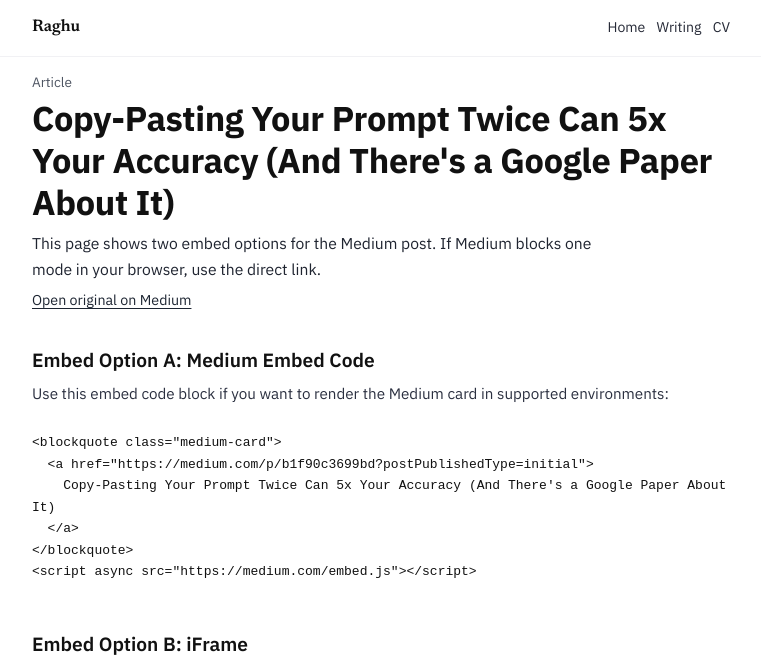
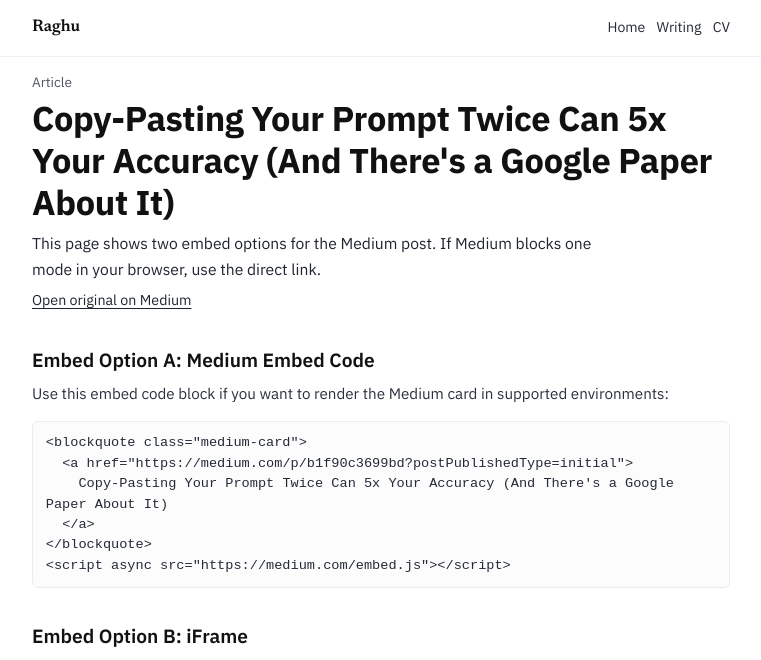
Before and after one commit to RogueTex/RogueTex.github.io, a Jekyll site: the page copy-pasting-prompt-twice.html, which Jekyll copies as it is, in a window 1280 px wide. Shown: the top 660 px of the page, without its empty margins (259-1020 px from the left). Built offline with Jekyll 4.4.1, drawn with Linux system fonts in a browser that asks for light colours; grey boxes are pictures that could not be loaded.

Commit message:
Polish Medium article detail page to match minimal theme

```diff
--- a/copy-pasting-prompt-twice.html
+++ b/copy-pasting-prompt-twice.html
@@ -37,7 +37,7 @@
     <section>
       <h2>Embed Option A: Medium Embed Code</h2>
       <p class="contact-line">Use this embed code block if you want to render the Medium card in supported environments:</p>
-      <pre class="project-item" style="white-space: pre-wrap; margin:0;"><code>&lt;blockquote class="medium-card"&gt;
+      <pre class="embed-code"><code>&lt;blockquote class="medium-card"&gt;
   &lt;a href="https://medium.com/p/b1f90c3699bd?postPublishedType=initial"&gt;
     Copy-Pasting Your Prompt Twice Can 5x Your Accuracy (And There's a Google Paper About It)
   &lt;/a&gt;
@@ -48,12 +48,12 @@
     <section>
       <h2>Embed Option B: iFrame</h2>
       <iframe
+        class="embed-frame"
         title="Medium article embed"
         src="https://medium.com/p/b1f90c3699bd?postPublishedType=initial"
         width="100%"
         height="800"
         loading="lazy"
-        style="border:1px solid #ececf0; border-radius: 8px; background:#fff;"
       ></iframe>
       <p class="contact-line">
         If the iframe does not load, open directly:
--- a/css/site.css
+++ b/css/site.css
@@ -194,6 +194,26 @@ h1 {
   font-size: 0.95rem;
 }
 
+.embed-code {
+  margin: 0.35rem 0 0;
+  padding: 0.7rem 0.8rem;
+  border: 1px solid var(--line);
+  border-radius: 6px;
+  background: #fcfcfd;
+  color: #242a37;
+  font-size: 0.85rem;
+  line-height: 1.5;
+  white-space: pre-wrap;
+  overflow-x: auto;
+}
+
+.embed-frame {
+  margin-top: 0.2rem;
+  border: 1px solid var(--line);
+  border-radius: 6px;
+  background: #fff;
+}
+
 .footer {
   padding: 1.4rem 0 1.7rem;
   color: var(--muted);
```
